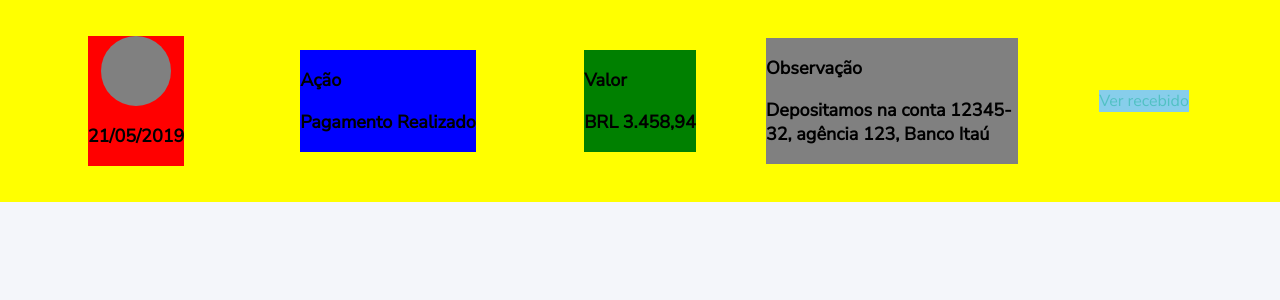
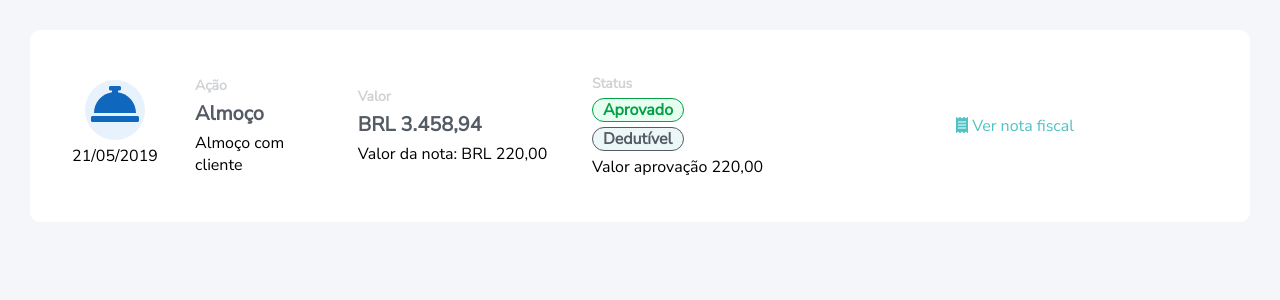
Before and after one commit to Daniel-Quirino/hotmart-challenge-front, a React (Create React App) app: page / in a window 1280 px wide. Shown: the top 300 px of the page. Built offline with nearby package versions, Linux system fonts and the light colour scheme; no server answers.

Commit message:
feat: Adjusted the layout of timeline items

```diff
--- a/src/Pages/AnticipationRefund/AnticipationRefund.js
+++ b/src/Pages/AnticipationRefund/AnticipationRefund.js
@@ -1,13 +1,13 @@
 import React from 'react';
 import Header from './Components/Header';
-import Timeline from '../Timeline';
+import Timeline from './Components/Timeline';
 
 import './AnticipationRefund.scss';
 
 const AnticipationRefund = () => {
   console.log('Passou aqui')
   return (
-      <div>
+      <div className='quick_ops'>
         <Header />
         <Timeline />
       </div>
--- a/src/Pages/AnticipationRefund/AnticipationRefund.scss
+++ b/src/Pages/AnticipationRefund/AnticipationRefund.scss
@@ -1,3 +1,3 @@
-.teste {
-  color: black;
+.quick_ops {
+  margin: 30px;
 }
--- a/src/Pages/AnticipationRefund/Components/Header/Header.js
+++ b/src/Pages/AnticipationRefund/Components/Header/Header.js
@@ -67,7 +67,11 @@ const Header = () => {
   const renderIsEducationBudget = (isEducation) => {
     return (
       <div className='header__education'>
-        <FontAwesomeIcon icon={faGraduationCap} size="2x"/>
+        <FontAwesomeIcon
+          className='header__education_icon-color'
+          icon={faGraduationCap}
+          size="2x"
+        />
     <p className='header__paragraph'> Esta solicitação {isEducation ? '' : <b>não</b>} será paga com o Budget de educação / confraternização. </p>
       </div>
     )
--- a/src/Pages/AnticipationRefund/Components/Header/Header.scss
+++ b/src/Pages/AnticipationRefund/Components/Header/Header.scss
@@ -54,11 +54,14 @@
     grid-row: 2 / 3;
 }
 
+.header__education_icon-color {
+    color: white;
+}
+
 
 .header__container {
     background-color: #00c5fc;
     border-radius: 10px;
-    margin: 30px;
 }
 
 hr {
--- /dev/null
+++ b/src/Pages/AnticipationRefund/Components/Timeline/Timeline.js
@@ -0,0 +1,102 @@
+import React from 'react';
+import { FontAwesomeIcon } from '@fortawesome/react-fontawesome';
+import { faConciergeBell } from '@fortawesome/free-solid-svg-icons';
+import { faReceipt } from '@fortawesome/free-solid-svg-icons';
+
+import './Timeline.scss';
+
+const renderIcon = () => {
+  return (
+    <div className='timeline__icon'>
+      <div className='timeline__icon-flex'>
+        <div className='timeline__icon-radius'>
+          <FontAwesomeIcon
+            className='timeline__concierge_bell-color'
+            icon={faConciergeBell}
+            size="3x"
+          />
+        </div>
+        <p className='timeline__text'>21/05/2019</p>
+      </div>
+    </div>
+  )
+}
+
+
+const renderTimelineAction = (label, strongText, text) => {
+  return (
+    <li className='timeline__action'>
+      <p className='timeline__label'> {label} </p>
+      <p className='timeline__strong_text'> {strongText} </p>
+      <p className='timeline__text'> {text} </p>
+    </li>
+  )
+}
+
+const renderTimelineValue = (label, strongText, text) => {
+  return (
+    <li className='timeline__value'>
+      <p className='timeline__label'> {label} </p>
+      <p className='timeline__strong_text'> {strongText} </p>
+      <p className='timeline__text'> {text} </p>
+    </li>
+  )
+}
+
+const renderTimelineStatus = (label, aproveButtonText, deductibleButtonText, text) => {
+  return (
+    <li className='timeline__status'>
+      <p className='timeline__label'> {label} </p>
+      {aproveText()}
+      {deductibleText()}
+      <p className='timeline__text'> {text} </p>
+    </li>
+  )
+}
+
+const aproveText = () => {
+  return (
+    <p className='timeline__aprove_button'>
+      Aprovado
+    </p>
+  )
+}
+
+const deductibleText = () => {
+  return (
+    <p className='timeline__dedutive_text'>
+      Dedutível
+    </p>
+  )
+}
+
+const renderReceipt = () => {
+  return (
+    <li className='timeline__receipt'>
+      <a href='http://localhost:3000' className='timeline__link'>
+        <FontAwesomeIcon
+          className='timeline__note_icon-color'
+          icon={faReceipt}
+          size="1x"
+        /> Ver nota fiscal
+      </a>
+    </li>
+  )
+}
+
+
+const Timeline = () => {
+  return (
+    <div className='timeline' >
+      <ul className='timeline__grid ' >
+        {renderIcon()}
+        {renderTimelineAction('Ação', 'Almoço', 'Almoço com cliente')}
+        {renderTimelineValue('Valor', 'BRL 3.458,94', 'Valor da nota: BRL 220,00')}
+        {renderTimelineStatus('Status', 'Aprovado', 'Dedutível', 'Valor aprovação 220,00')}
+        {renderReceipt()}
+      </ul>
+    </div>
+  );
+}
+
+export default Timeline;
--- /dev/null
+++ b/src/Pages/AnticipationRefund/Components/Timeline/Timeline.scss
@@ -0,0 +1,127 @@
+.timeline {
+  display: flex;
+  flex-direction: column;
+  background-color: white;
+  border-radius: 10px;
+}
+
+.timeline__grid {
+  display: grid;
+  align-items: center;
+  justify-items: center;
+
+  grid-template-columns: repeat(2, 1fr) repeat(2, 1.5fr) 3fr;
+  grid-template-rows: 140px;
+
+  padding: 10px 10px 10px 10px;
+}
+
+.timeline__icon {
+  grid-column: 1 / 2;
+  grid-row: 1 / 2;
+}
+
+.timeline__icon-flex {
+  display: flex;
+  flex-direction: column;
+  align-items: center;
+}
+
+
+.timeline__icon-radius {
+  display: flex;
+  flex-direction: column;
+  align-items: center;
+  width: 60px;
+  height: 60px;
+  border-radius: 50%;
+  background-color: #e7f2fd;;
+}
+
+.timeline__concierge_bell-color {
+  color: #0f68bd;
+}
+
+.timeline__note_icon-color {
+  color: #51c1c3;
+}
+
+
+.fa-home {
+  color: green;
+}
+
+.timeline__action {
+  grid-column: 2 / 3;
+  grid-row: 1 / 2;
+}
+
+.timeline__value {
+  grid-column: 3 / 4;
+  grid-row: 1 / 2;
+}
+
+.timeline__status {
+  grid-column: 4 / 5;
+  grid-row: 1 / 2;
+}
+
+.timeline__receipt {
+  grid-column: 5 / 6;
+  grid-row: 1 / 2;
+  align-self: center;
+}
+
+.timeline__link {
+
+}
+
+.timeline__aprove_button {
+  border: #03a046;
+  color: #03a046;
+  font-weight: bold;
+  width: 80px;
+  padding-left: 10px;
+  margin: 5px;
+  border: solid 1px;
+  border-radius:20px;
+  background-color: #e6fff0;
+}
+
+.timeline__dedutive_text {
+  border: #545b64;
+  color: #545b64;
+  font-weight: bold;
+  width: 80px;
+  padding-left: 10px;
+  margin: 5px;
+  border: solid 1px;
+  border-radius:20px;
+  background-color: #ecf8f8;
+}
+
+.timeline__text {
+  font-size: 16px;
+  margin: 5px;
+}
+
+.timeline__label {
+  color: #d0d3d6;
+  font-size: 14px;
+  font-weight: bold;
+  margin: 5px;
+}
+
+.timeline__strong_text {
+  font-size: 20px;
+  font-weight: bold;
+  color: #545b64;
+  margin: 5px;
+}
+
+@media(max-width: 950px) {
+  .timeline__grid {
+    display: flex;
+    flex-direction: column;
+  }
+}
--- a/src/Pages/Timeline/Timeline.js
+++ /dev/null
@@ -1,49 +0,0 @@
-import React from 'react';
-
-import './Timeline.scss';
-
-const renderIcon = () => {
-  return (
-    <div className='timeline__icon'>
-      <div className='timeline__icon-flex'>
-        <div className='timeline__icon-radius'></div>
-        <p className='timeline__label'>21/05/2019</p>
-      </div>
-    </div>
-  )
-}
-
-
-const renderTimelineData = (className, label, data) => {
-  return (
-    <li className={className}>
-      <p className='timeline__label'> {label} </p>
-      <p className='timeline__label'> {data} </p>
-    </li>
-  )
-}
-
-const renderReceipt = () => {
-  return (
-    <li className='timeline__receipt'>
-      <a href='http://localhost:3000'> Ver recebido</a>
-    </li>
-  )
-}
-
-
-const Timeline = () => {
-  return (
-    <li className='timeline' >
-      <ul className='timeline__grid ' >
-        {renderIcon()}
-        {renderTimelineData('timeline__action', 'Ação', 'Pagamento Realizado')}
-        {renderTimelineData('timeline__value', 'Valor', 'BRL 3.458,94')}
-        {renderTimelineData('timeline__note', 'Observação', 'Depositamos na conta 12345-32, agência 123, Banco Itaú')}
-        {renderReceipt()}
-      </ul>
-    </li>
-  );
-}
-
-export default Timeline;
--- a/src/Pages/Timeline/Timeline.scss
+++ /dev/null
@@ -1,78 +0,0 @@
-.timeline {
-  display: flex;
-  flex-direction: column;
-  background-color: yellow;
-}
-
-.timeline__grid {
-  display: grid;
-  align-items: center;
-  justify-items: center;
-
-  grid-template-columns: repeat(5, 1fr);
-  grid-template-rows: 150px;
-
-  padding: 10px 10px 10px 10px;
-}
-
-.timeline__icon {
-  grid-column: 1 / 2;
-  grid-row: 1 / 2;
-  background-color: red;
-}
-
-.timeline__icon-flex {
-  display: flex;
-  flex-direction: column;
-  align-items: center;
-}
-
-
-.timeline__icon-radius {
-  vertical-align: middle;
-  width: 70px;
-  height: 70px;
-  border-radius: 50%;
-  background-color: grey;
-}
-
-
-.fa-home {
-  color: green;
-}
-
-.timeline__action {
-  grid-column: 2 / 3;
-  grid-row: 1 / 2;
-  background-color: blue;
-}
-
-.timeline__value {
-  grid-column: 3 / 4;
-  grid-row: 1 / 2;
-  background-color: green;
-}
-
-.timeline__note {
-  grid-column: 4 / 5;
-  grid-row: 1 / 2;
-  background-color: gray;
-}
-
-.timeline__receipt {
-  grid-column: 5 / 6;
-  grid-row: 1 / 2;
-  background-color: skyblue;
-}
-
-.timeline__label {
-  font-size: 18px;
-  font-weight: bold;
-}
-
-@media(max-width: 950px) {
-  .timeline__grid {
-    display: flex;
-    flex-direction: column;
-  }
-}
```
Also changed, not shown: src/Pages/AnticipationRefund/Components/Timeline/index.js (renamed from src/Pages/Timeline/index.js).
